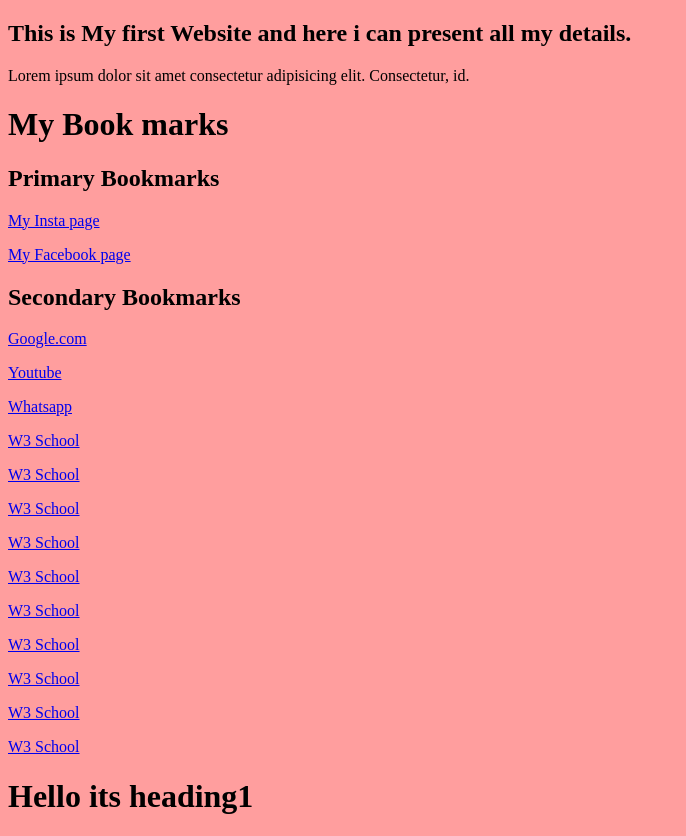
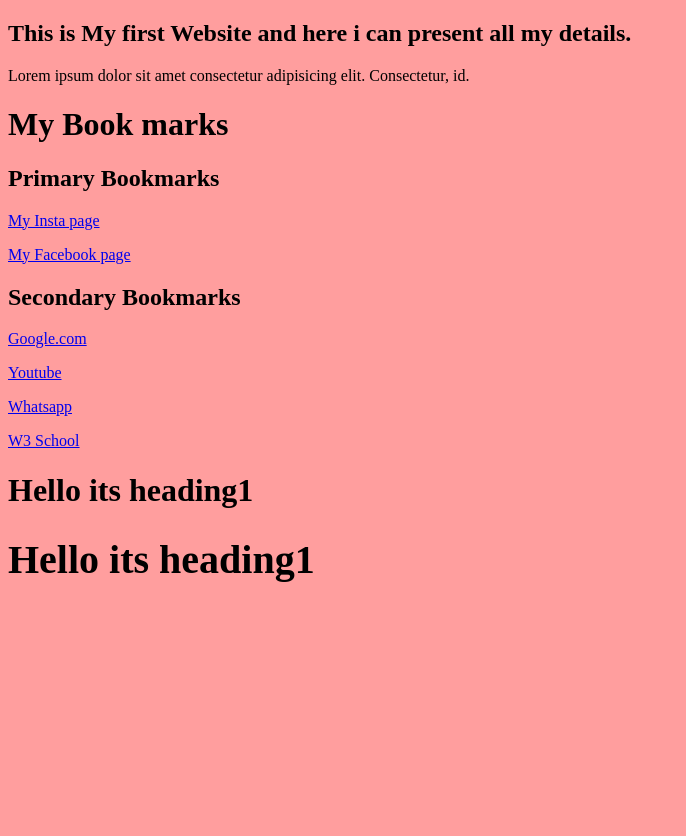
Before and after one commit to Ayushman-Tripathy/HTML-codes, a plain HTML site: page BCA_HTML/video1-10/my_first_website.html in a window 1280 px wide. Shown: the whole page, without its empty margins (0-686 px from the left). After the commit the page ends 800 px from the top, so only its background shows below. Drawn offline with Linux system fonts and the light colour scheme.

Commit message:
second commit

```diff
--- a/BCA_HTML/video1-10/my_first_website.html
+++ b/BCA_HTML/video1-10/my_first_website.html
@@ -20,17 +20,12 @@
     <p><a target="_blank" href="https://www.youtube.com/">Youtube</a></p>
     <p><a target="_blank" href="https://web.whatsapp.com/">Whatsapp</a></p>
     <p><a target="_blank" href="https://www.w3schools.com/">W3 School</a></p>
-    <p><a target="_blank" href="https://www.w3schools.com/">W3 School</a></p>
-    <p><a target="_blank" href="https://www.w3schools.com/">W3 School</a></p>
-    <p><a target="_blank" href="https://www.w3schools.com/">W3 School</a></p>
-    <p><a target="_blank" href="https://www.w3schools.com/">W3 School</a></p>
-    <p><a target="_blank" href="https://www.w3schools.com/">W3 School</a></p>
-    <p><a target="_blank" href="https://www.w3schools.com/">W3 School</a></p>
-    <p><a target="_blank" href="https://www.w3schools.com/">W3 School</a></p>
-    <p><a target="_blank" href="https://www.w3schools.com/">W3 School</a></p>
-    <p><a target="_blank" href="https://www.w3schools.com/">W3 School</a></p>
 
     <!-- video 5 of code with harry -->
-    <h1 title="This is a testing title">Hello its heading1</h1>
+    <h1 title="Extra info about the heading">Hello its heading1</h1>
+
+    <!-- changing the text size using the style attribute "front-size:xpx;" -->
+    <h1 title="Extra info about the heading" style="font-size:40px;">Hello its heading1</h1>
+
 </body>
 </html>
```
